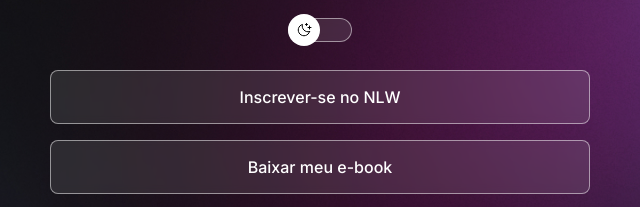
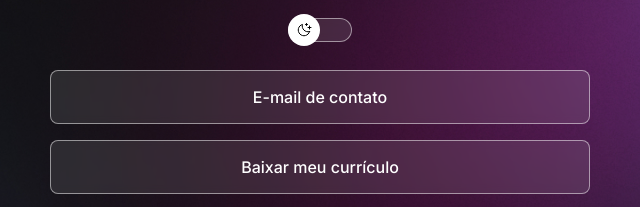
Before and after one commit to cintiaomaas/portifolio, a plain HTML site: page index.html in a window 1280 px wide. Shown: the part 238-445 px from the top of the page, 320-960 px from the left. Drawn offline with nearby package versions, Linux system fonts and the light colour scheme.

Commit message:
adicionado infomação para botão

```diff
--- a/index.html
+++ b/index.html
@@ -30,10 +30,15 @@
 
       <ul>
         <li>
-          <a href="#">Inscrever-se no NLW</a>
+          <a href="mailto:cintiaomaas@gemail.com">E-mail de contato</a>
         </li>
         <li>
-          <a href="#">Baixar meu e-book</a>
+          <a
+            href="/assets/CintiaMaas-curriculo.pdf"
+            download="CintiaMaas-curriculo.pdf"
+            type="application/pdf"
+            >Baixar meu currículo</a
+          >
         </li>
         <li>
           <a href="https://www.github.com/cintiaomaas/" target="_blank"
```
Also changed, not shown: 1 other file.
